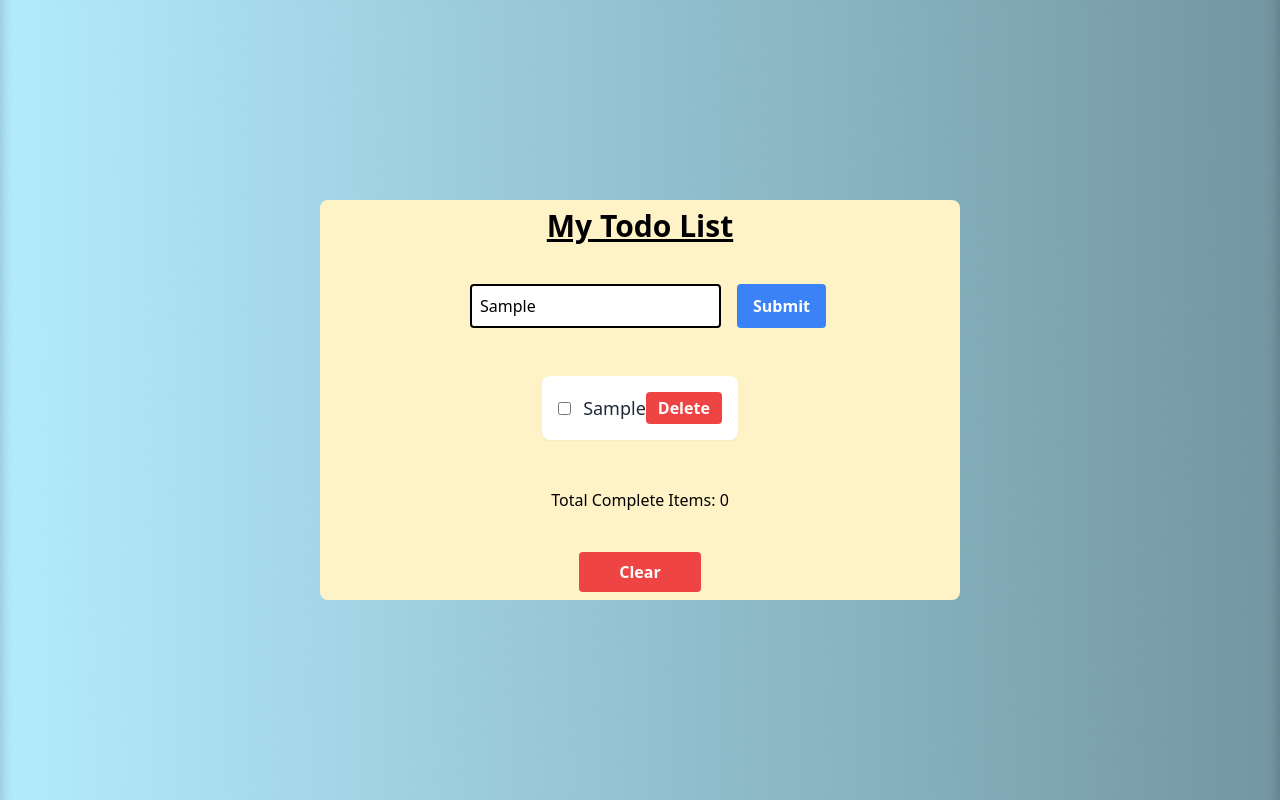
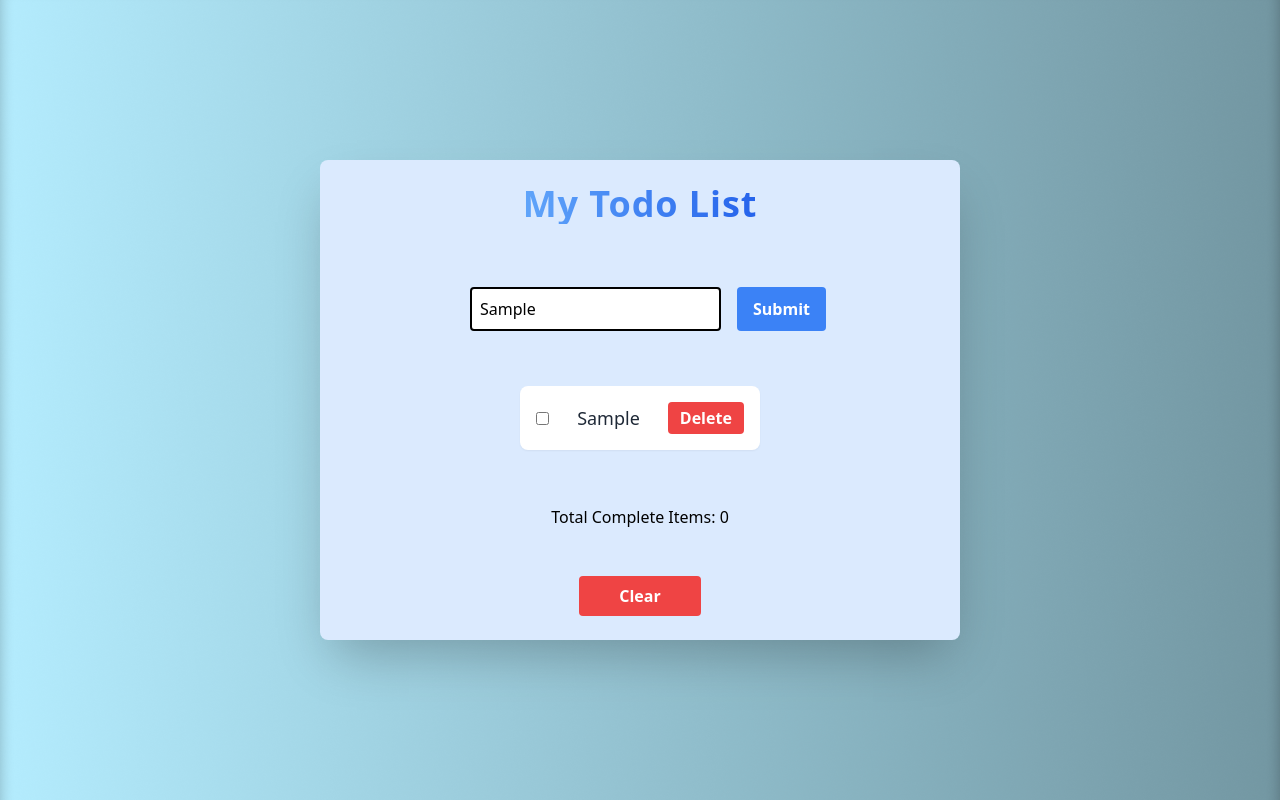
Before and after one commit to gurdip-bath/todoapp, a React (Vite) app: page / in a window 1280 px wide. Both pictures are taken after typing "Sample" into the empty fields and a click on the button "Submit". Built offline with nearby package versions, Linux system fonts and the light colour scheme; no server answers.

Commit message:
add more styling

```diff
--- a/src/components/Card.jsx
+++ b/src/components/Card.jsx
@@ -1,8 +1,10 @@
 const Card = ({ children }) => {
   return (
-    <div className="w-1/2 h-1/2 bg-amber-100 shadow-2x1 rounded-lg p-2 items-center flex flex-col space-y-10 justify-between">
+    <div className="w-1/2 h-3/5 bg-blue-100 shadow-2xl rounded-lg p-6 flex flex-col items-center space-y-10 justify-between">
       <div>
-        <h1 className="text-3xl font-semibold underline">My Todo List</h1>
+        <h1 className="text-4xl font-bold text-blue-700 bg-gradient-to-r from-blue-400 to-blue-600 text-transparent bg-clip-text tracking-wide mb-4">
+          My Todo List
+        </h1>
       </div>
       {/* Render the children inside the card */}
       {children}
--- a/src/components/TodoItem.jsx
+++ b/src/components/TodoItem.jsx
@@ -19,15 +19,15 @@ const TodoItem = ({ id, title, completed }) => {
                 <span className='flex items-center'>
                     <input
                         type='checkbox'
-                        className='mr-3'
+                        className='mr-7'
                         checked={completed}
                         onChange={handleCompleteClick}
                     />
-                    <span className={`text-lg ${completed ? 'line-through text-gray-500' : 'text-gray-800'}`}>
+                    <span className={`text-lg ${completed ? 'flex line-through text-gray-500' : 'text-gray-800'} mr-7`}>
                         {title}
                     </span>
                 </span>
-                <button onClick={handleDeleteClick} className='bg-red-500 hover:bg-red-700 text-white font-bold py-1 px-3 rounded'>
+                <button onClick={handleDeleteClick} className='bg-red-500 hover:bg-red-700 text-white font-bold py-1 px-3 rounded flex'>
                     Delete
                 </button>
             </div>
--- a/src/components/TotalCompelteItems.jsx
+++ b/src/components/TotalCompelteItems.jsx
@@ -10,7 +10,7 @@ const TotalCompleteItems = () => {
     }, [todos]);
 
     return (
-        <h4 className='mt-3'>
+        <h4 className='mt-4'>
             Total Complete Items: {completedTodos.length}
         </h4>
     );
--- a/src/store/redux/todoSlice.js
+++ b/src/store/redux/todoSlice.js
@@ -9,6 +9,7 @@ export const getTodoAsync = createAsyncThunk('todos/getTodosAsync',
         }
     }
 );
+
 
 export const addTodoAsync = createAsyncThunk('todos/addTodoAsync', async (payload) => {
     const response = await fetch('http://localhost:7000/todos', {
```
